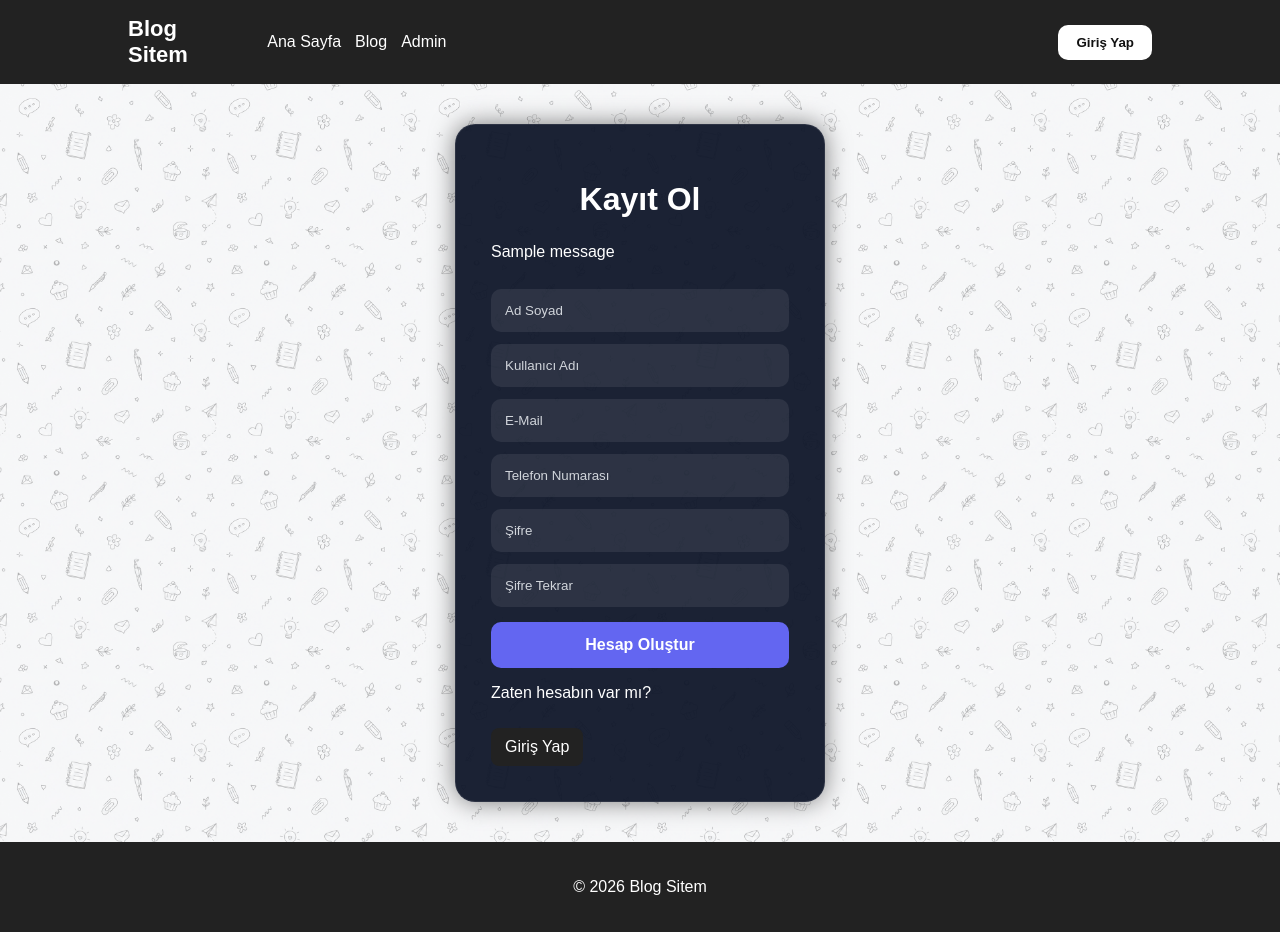
After one commit to Alperen1143/blog_project, a Django app: page /register/ in a window 1280 px wide. The commit adds this page. Run offline with Django 5.2, Linux system fonts and the light colour scheme; tables that the repository leaves empty hold one stand-in row (values such as "Sample post"); one stand-in notice (Sample message) is shown.

Commit message:
Integrate auth flow and category UI

```diff
--- a/anasayfa/forms.py
+++ b/anasayfa/forms.py
@@ -2,7 +2,7 @@ from django import forms
 from django.contrib.auth.models import User
 from django.core.exceptions import ValidationError
 import re
-from django import forms
+
 
 class RegisterForm(forms.Form):
     full_name = forms.CharField(
@@ -16,63 +16,93 @@ class RegisterForm(forms.Form):
         required=True,
         label="Kullanıcı Adı"
     )
+
     email = forms.EmailField(
         required=True,
         label="E-posta"
     )
+
     phone = forms.CharField(
         max_length=10,
         required=True,
         label="Telefon Numarası"
     )
+
     password = forms.CharField(
         required=True,
         widget=forms.PasswordInput,
         label="Şifre"
     )
+
     password_confirm = forms.CharField(
         required=True,
         widget=forms.PasswordInput,
         label="Şifre Tekrar"
     )
+
+    def clean_username(self):
+        username = self.cleaned_data.get("username")
+
+        if User.objects.filter(username=username).exists():
+            raise ValidationError("Bu kullanıcı adı zaten kullanılıyor.")
+
+        return username
+
     def clean_email(self):
-        email = self.cleaned_data.get('email')
+        email = self.cleaned_data.get("email")
+
         if User.objects.filter(email=email).exists():
             raise ValidationError("Bu e-posta adresi zaten kullanılıyor.")
+
         return email
+
     def clean_phone(self):
         phone = self.cleaned_data.get("phone")
+
         if not phone.isdigit():
             raise ValidationError("Telefon numarası sadece rakamlardan oluşmalıdır.")
+
         if len(phone) != 10:
-            raise ValidationError("Telefon numarası 10 haneli olmalıdır.")
+            raise ValidationError("Telefon numarası başında 0 olmadan 10 haneli olmalıdır.")
+
         return phone
-    def clean_password_confirm(self):
+
+    def clean_password(self):
         password = self.cleaned_data.get("password")
 
         if len(password) < 8:
             raise ValidationError("Şifre en az 8 karakter olmalıdır.")
-        if not re.search(r'[A-Z]', password):
+
+        if not re.search(r"[A-Z]", password):
             raise ValidationError("Şifre en az bir büyük harf içermelidir.")
-        if not re.search(r'[a-z]', password):
+
+        if not re.search(r"[a-z]", password):
             raise ValidationError("Şifre en az bir küçük harf içermelidir.")
-        if not re.search(r'[0-9]', password):
+
+        if not re.search(r"[0-9]", password):
             raise ValidationError("Şifre en az bir rakam içermelidir.")
+
         return password
+
     def clean(self):
         cleaned_data = super().clean()
+
         password = cleaned_data.get("password")
         password_confirm = cleaned_data.get("password_confirm")
+
         if password and password_confirm and password != password_confirm:
             raise ValidationError("Şifreler eşleşmiyor.")
+
         return cleaned_data
+
 
 class LoginForm(forms.Form):
     username_or_email = forms.CharField(
         max_length=150,
         required=True,
-        label="Kullanıcı Adı"
+        label="Kullanıcı Adı veya E-posta"
     )
+
     password = forms.CharField(
         required=True,
         widget=forms.PasswordInput,
--- a/anasayfa/static/anasayfa/css/style.css
+++ b/anasayfa/static/anasayfa/css/style.css
@@ -27,7 +27,6 @@ body {
     color: white;
     padding: 16px 10%;
     display: flex;
-    justify-content: space-between;
     align-items: center;
 }
 
@@ -40,6 +39,8 @@ body {
     display: flex;
     align-items: center;
     gap: 14px;
+    width: 100%;
+    margin-left: 40px;
 }
 
 .nav-links a {
@@ -47,7 +48,11 @@ body {
     text-decoration: none;
 }
 
-.giris-navbar,
+.giris-navbar {
+    margin-left: auto;
+    background: white;
+    color: #111827;
+}
 .kayit-navbar {
     padding: 9px 14px;
     border: none;
@@ -198,7 +203,7 @@ body {
     padding: 20px;
     background-color: #222;
     color: white;
-    margin-top: 40px;
+    margin-top: 0;
 }
 
 @media (max-width: 768px) {
@@ -328,6 +333,10 @@ body {
     color: #ffffff;
     font-weight: 700;
     cursor: pointer;
+    display: block;
+    text-align: center;
+    text-decoration: none;
+
 }
 
 .auth-secondary:hover {
@@ -348,3 +357,63 @@ body {
     font-weight: 700;
     cursor: pointer;
 }
+.register-page {
+    min-height: calc(100vh - 140px);
+    display: flex;
+    justify-content: center;
+    align-items: center;
+
+    width: 100%;
+    margin: 0;
+
+    background-color: #f3f4f6;
+    background-image: url("/static/anasayfa/images/doodle-bg.png");
+    background-repeat: repeat;
+    background-size: 420px;
+    background-position: center;
+
+    padding: 40px 20px;
+}
+
+.register-form {
+    display: block;
+    position: static;
+    transform: none;
+    margin: 0 auto;
+}
+.navbar-user {
+    color: #ffffff;
+    font-weight: 700;
+}
+
+.logout-navbar {
+    margin-left: auto;
+    background: #ffffff;
+    color: #111111 !important;
+    padding: 10px 18px;
+    border-radius: 10px;
+    font-weight: 700;
+    text-decoration: none;
+    display: inline-block;
+    cursor: pointer;
+    transition: 0.2s ease;
+}
+
+.logout-navbar:hover {
+    transform: translateY(-2px);
+    opacity: 0.9;
+}
+.form-errors {
+    margin-bottom: 15px;
+    padding: 12px;
+    border-radius: 10px;
+    background: rgba(255, 61, 70, 0.15);
+    color: #ff6b6b;
+    border: 1px solid rgba(255, 61, 70, 0.35);
+    font-size: 14px;
+}
+
+.form-errors ul {
+    margin: 5px 0;
+    padding-left: 18px;
+}
--- a/anasayfa/templates/anasayfa/base.html
+++ b/anasayfa/templates/anasayfa/base.html
@@ -13,16 +13,20 @@
     <div class="logo">Blog Sitem</div>
 
     <nav class="nav-links">
-        <a href="/">Ana Sayfa</a>
-        <a href="/blog/">Blog</a>
+        <a href="{% url 'home' %}">Ana Sayfa</a>
+        <a href="{% url 'blog_list' %}">Blog</a>
         <a href="/admin/">Admin</a>
 
-        <button class="giris-navbar" type="button" onclick="girisAc()">Giriş Yap</button>
-        <button class="kayit-navbar" type="button" onclick="kayitAc()">Kayıt Ol</button>
+        {% if user.is_authenticated %}
+            <span class="navbar-user">Merhaba, {{ user.username }}</span>
+            <a href="{% url 'logout' %}" class="logout-navbar">Çıkış Yap</a>
+        {% else %}
+            <button class="giris-navbar" type="button" onclick="girisAc()">Giriş Yap</button>
+        {% endif %}
     </nav>
 </header>
 
-<main class="container">
+<main class="{% block main_class %}container{% endblock %}">
     {% block content %}
     {% endblock %}
 </main>
@@ -31,74 +35,75 @@
     <p>© 2026 Blog Sitem</p>
 </footer>
 
+{% if not user.is_authenticated %}
 <div id="girisModal" class="auth-modal">
     <div class="auth-box">
         <button class="auth-close" type="button" onclick="girisKapat()">×</button>
 
         <h2>Giriş Yap</h2>
 
-        <form method="post" action="#">
+        {% if messages %}
+            {% for message in messages %}
+                <p class="auth-message">{{ message }}</p>
+            {% endfor %}
+        {% endif %}
+
+        <form method="post" action="{% url 'login' %}">
             {% csrf_token %}
-            <input type="text" name="username" placeholder="Kullanıcı Adı">
-            <input type="password" name="password" placeholder="Şifre">
+
+            <input
+                type="text"
+                name="username_or_email"
+                placeholder="Kullanıcı Adı veya E-posta"
+                required
+            >
+
+            <input
+                type="password"
+                name="password"
+                placeholder="Şifre"
+                required
+            >
 
             <button type="submit" class="auth-submit">Giriş Yap</button>
         </form>
 
         <p class="auth-text">Hesabın yok mu?</p>
-        <button class="auth-secondary" type="button" onclick="kayitAc()">Kayıt Ol</button>
+        <a href="{% url 'register' %}" class="auth-secondary">Kayıt Ol</a>
     </div>
 </div>
-
-<div id="kayitModal" class="auth-modal">
-    <div class="auth-box">
-        <button class="auth-close" type="button" onclick="kayitKapat()">×</button>
-
-        <h2>Kayıt Ol</h2>
-
-        <form method="post" action="#">
-            {% csrf_token %}
-            <input type="text" name="username" placeholder="Kullanıcı Adı">
-            <input type="email" name="email" placeholder="E-posta">
-            <input type="password" name="password" placeholder="Şifre">
-
-            <button type="submit" class="auth-submit">Kayıt Ol</button>
-        </form>
-
-        <p class="auth-text">Zaten hesabın var mı?</p>
-        <button class="auth-secondary" type="button" onclick="girisAc()">Giriş Yap</button>
-    </div>
-</div>
+{% endif %}
 
 <script>
     function girisAc() {
-        document.getElementById("girisModal").style.display = "flex";
-        document.getElementById("kayitModal").style.display = "none";
+        const girisModal = document.getElementById("girisModal");
+
+        if (girisModal) {
+            girisModal.style.display = "flex";
+        }
     }
 
     function girisKapat() {
-        document.getElementById("girisModal").style.display = "none";
-    }
+        const girisModal = document.getElementById("girisModal");
 
-    function kayitAc() {
-        document.getElementById("kayitModal").style.display = "flex";
-        document.getElementById("girisModal").style.display = "none";
-    }
-
-    function kayitKapat() {
-        document.getElementById("kayitModal").style.display = "none";
+        if (girisModal) {
+            girisModal.style.display = "none";
+        }
     }
 
     window.onclick = function(event) {
         const girisModal = document.getElementById("girisModal");
-        const kayitModal = document.getElementById("kayitModal");
 
-        if (event.target === girisModal) {
+        if (girisModal && event.target === girisModal) {
             girisModal.style.display = "none";
         }
+    }
 
-        if (event.target === kayitModal) {
-            kayitModal.style.display = "none";
+    window.onload = function() {
+        const params = new URLSearchParams(window.location.search);
+
+        if (params.get("login_error") === "1") {
+            girisAc();
         }
     }
 </script>
--- a/anasayfa/templates/anasayfa/blog_detail.html
+++ b/anasayfa/templates/anasayfa/blog_detail.html
@@ -5,6 +5,11 @@
 {% block content %}
 <div class="blog-detail">
     <h1>{{ post.title }}</h1>
+    {% if post.category %}
+        <p>Kategori: <a href="{% url 'category_posts' post.category.slug %}">{{ post.category.name }}</a></p>
+    {% else %}
+        <p>Kategori: Yok</p>
+    {% endif %}
     <small>{{ post.created_at }}</small>
     <p>{{ post.content }}</p>
 </div>
--- /dev/null
+++ b/anasayfa/templates/anasayfa/register.html
@@ -0,0 +1,47 @@
+{% extends "anasayfa/base.html" %}
+{% load static %}
+
+{% block title %}Kayıt Ol{% endblock %}
+
+{% block main_class %}register-page{% endblock %}
+
+{% block content %}
+
+<div class="form-container register-form">
+    <h1>Kayıt Ol</h1>
+
+    {% if messages %}
+        {% for message in messages %}
+            <p class="message">{{ message }}</p>
+        {% endfor %}
+    {% endif %}
+
+    {% if form.errors %}
+        <div class="form-errors">
+            {{ form.errors }}
+        </div>
+    {% endif %}
+
+    <form method="POST" action="{% url 'register' %}">
+        {% csrf_token %}
+
+        <input type="text" name="full_name" placeholder="Ad Soyad" required>
+        <input type="text" name="username" placeholder="Kullanıcı Adı" required>
+        <input type="email" name="email" placeholder="E-Mail" required>
+        <input type="tel" name="phone" placeholder="Telefon Numarası" required>
+        <input type="password" name="password" placeholder="Şifre" required>
+        <input type="password" name="password_confirm" placeholder="Şifre Tekrar" required>
+
+        <button type="submit" class="form-btn kayit-btn">
+            Hesap Oluştur
+        </button>
+    </form>
+
+    <p class="switch-text">
+        Zaten hesabın var mı?
+    </p>
+
+    <a href="{% url 'home' %}" class="btn">Giriş Yap</a>
+</div>
+
+{% endblock %}
--- a/anasayfa/urls.py
+++ b/anasayfa/urls.py
@@ -6,6 +6,7 @@ urlpatterns = [
     path("", views.home, name="home"),
     path("blog/", views.blog_list, name="blog_list"),
     path("blog/<int:post_id>/", views.blog_detail, name="blog_detail"),
+    path("category/<slug:slug>/", views.category_posts, name="category_posts"),
     path("login/", views.login_view, name="login"),
     path("logout/", views.logout_view, name="logout"),
 ]
--- a/anasayfa/views.py
+++ b/anasayfa/views.py
@@ -1,12 +1,10 @@
-from django.shortcuts import render, get_object_or_404
-from .models import BlogPost
-from django.shortcuts import render, redirect
+from django.shortcuts import render, get_object_or_404, redirect
 from django.contrib.auth.models import User
 from django.contrib import messages
-from .forms import RegisterForm
-from .models import UserProfile
 from django.contrib.auth import authenticate, login, logout
-from .forms import LoginForm
+
+from .models import BlogPost, Category, UserProfile
+from .forms import RegisterForm, LoginForm
 
 
 def home(request):
@@ -18,15 +16,28 @@ def blog_list(request):
     return render(request, "anasayfa/blog_list.html", {"posts": posts})
 
 
+def category_posts(request, slug):
+    category = get_object_or_404(Category, slug=slug, is_active=True)
+    posts = BlogPost.objects.filter(category=category).order_by("-created_at")
+    return render(
+        request,
+        "anasayfa/blog_list.html",
+        {
+            "posts": posts,
+            "category": category,
+        }
+    )
+
+
 def blog_detail(request, post_id):
     post = get_object_or_404(BlogPost, id=post_id)
     return render(request, "anasayfa/blog_detail.html", {"post": post})
 
 
-
 def register_view(request):
     if request.method == "POST":
         form = RegisterForm(request.POST)
+
         if form.is_valid():
             full_name = form.cleaned_data.get("full_name")
             username = form.cleaned_data.get("username")
@@ -45,47 +56,60 @@ def register_view(request):
                 first_name=first_name,
                 last_name=last_name
             )
-            UserProfile.objects.create(user=user, phone=phone)
+
+            UserProfile.objects.create(
+                user=user,
+                full_name=full_name,
+                phone=phone
+            )
+
             messages.success(request, "Kayıt başarılı! Giriş yapabilirsiniz.")
             return redirect("home")
         else:
-           messages.error(request, "Kayıt başarısız! Lütfen formu kontrol edin.")
+            messages.error(request, "Kayıt başarısız! Lütfen formu kontrol edin.")
 
     else:
         form = RegisterForm()
+
     return render(request, "anasayfa/register.html", {"form": form})
+
 
 def login_view(request):
     if request.method == "POST":
         form = LoginForm(request.POST)
+
         if form.is_valid():
             username_or_email = form.cleaned_data.get("username_or_email")
-            password = form.cleaned_data["password"]
+            password = form.cleaned_data.get("password")
 
-            user_obj = User.objects.filter(username=username_or_email).firs()
+            user_obj = User.objects.filter(username=username_or_email).first()
 
-            if user_obj is not None:
+            if user_obj is None:
                 user_obj = User.objects.filter(email=username_or_email).first()
 
             if user_obj is not None:
                 user = authenticate(
                     request,
-
                     username=user_obj.username,
                     password=password
                 )
 
                 if user is not None:
                     login(request, user)
-                    messages.success(request, "Başırıyla giriş yaptınız.")
+                    messages.success(request, "Başarıyla giriş yaptınız.")
                     return redirect("home")
                 else:
                     messages.error(request, "Şifre hatalı.")
+                    return redirect("/?login_error=1")
             else:
-                messages.error(request, "kullanıcı adı veya e-posta bulunamadı.")
-    else:
-        form = LoginForm()
-    return render(request, "anasayfa/login.html", {"form": form})
+                messages.error(request, "Kullanıcı adı veya e-posta bulunamadı.")
+                return redirect("/?login_error=1")
+
+        messages.error(request, "Giriş başarısız. Lütfen formu kontrol edin.")
+        return redirect("/?login_error=1")
+
+    return redirect("home")
+
 
 def logout_view(request):
     logout(request)
```
Also changed, not shown: anasayfa/admin.py (+6 -4 lines), anasayfa/templates/anasayfa/blog_list.html (+9 -0 lines), anasayfa/templates/anasayfa/home.html (+0 -94 lines), anasayfa/static/anasayfa/images/doodle-bg.png (added).
